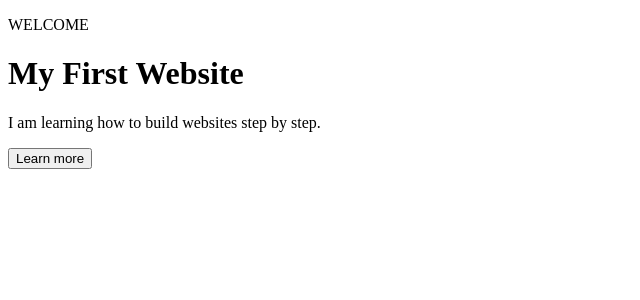
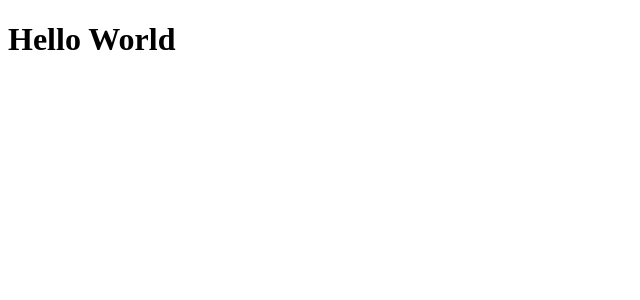
Before and after one commit to coolestmonkey1996-pixel/Trainingproject, a Next.js app: page / in a window 1280 px wide. Shown: the top 300 px of the page, without its empty margins (0-640 px from the left). Built offline with nearby package versions, Linux system fonts and the light colour scheme.

Commit message:
Update page.js

```diff
--- a/app/page.js
+++ b/app/page.js
@@ -1,14 +1,7 @@
 export default function Home() {
   return (
-    <main className="hero">
-      <div className="hero-content">
-        <p className="hero-label">WELCOME</p>
-        <h1>My First Website</h1>
-        <p className="hero-text">
-          I am learning how to build websites step by step.
-        </p>
-        <button>Learn more</button>
-      </div>
+    <main>
+      <h1>Hello World</h1>
     </main>
   );
 }
```
